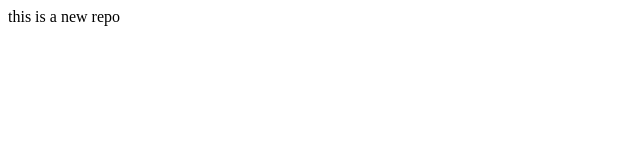
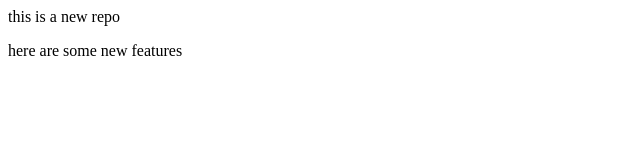
Before and after one commit to srjpwr12/localrepo, a plain HTML site: page index.html in a window 1280 px wide. Shown: the whole page, without its empty margins (0-640 px from the left). Drawn offline with Linux system fonts and the light colour scheme.

Commit message:
add new features

```diff
--- a/index.html
+++ b/index.html
@@ -1 +1,2 @@
 <p>this is a new repo</p>
+<p>here are some new features</p>
```
